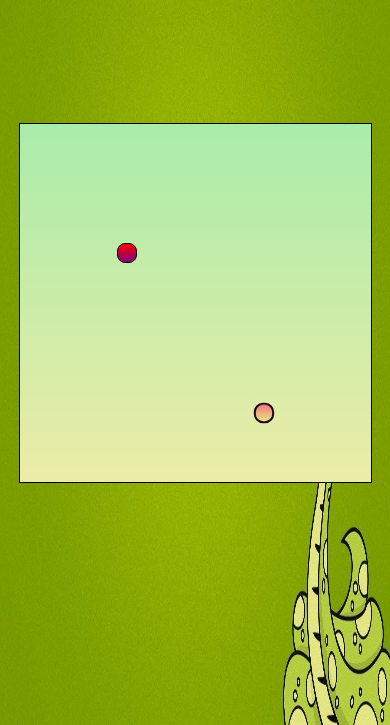
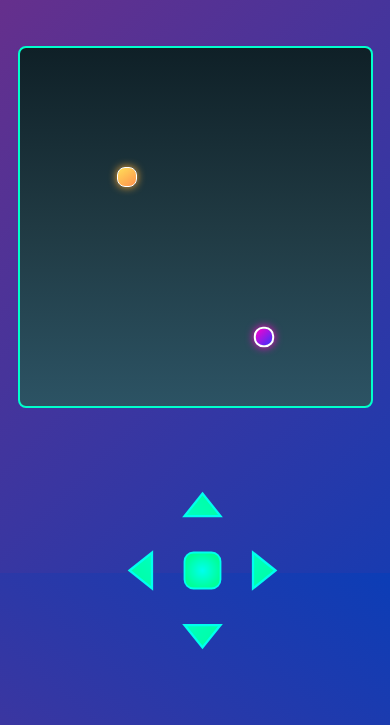
Before and after one commit to pjha91275/Cool-Snake-Game, a plain HTML site: page index.html in a window 390 px wide. Shown: the part 119-844 px from the top of the page. Drawn offline with Linux system fonts and the light colour scheme; a web font is replaced by a local one.

Commit message:
Changed appearence and added responsiveness

```diff
--- a/CSS/style.css
+++ b/CSS/style.css
@@ -6,13 +6,14 @@
 }
 
 .body{
-    background : url("/image/bg.jpg");
+    background: linear-gradient(135deg, #6f2e88, #0c3db6);
     min-height : 100vh;
     background-size : 100vw 100vh;
     background-repeat: no-repeat;
     display : flex;
     justify-content : center;
     align-items: center;
+    color : white;
 }
 
 #scoreBox{
@@ -34,30 +35,103 @@
 }
 
 #board{
-    background : linear-gradient(rgb(170, 236, 170), rgb(236, 236, 167));
+    background: linear-gradient(to bottom, #0f2027, #203a43, #2c5364);
     width : 90vmin;
     height : 92vmin;
-    border : 1px solid black;
+    border: 2px solid #00ffcc;
+    border-radius: 8px;
     display : grid;
     grid-template-rows: repeat(18, 1fr);
     grid-template-columns: repeat(18, 1fr);
 }
 
 .head{
-    background : linear-gradient(rgb(240, 124, 124), rgb(228, 228, 129));
-    border : 2px solid rgb(34, 4, 34);
+    background: linear-gradient(135deg, #ff00cc, #3333ff);
+    border: 2px solid #ffffff;
     transform : scale(1.02);
     border-radius : 9px;
+    box-shadow: 0 0 8px #ff00cc;
 }
 
 .snake{
-    background-color : purple;
-    border : .25vmin solid white;
+    background-color: rgba(0, 255, 135, 1);
+    border: 1px solid #00ffee;
     border-radius : 12px;
+    box-shadow: 0 0 6px #00ffcc;
 }
 
 .food{
-    background : linear-gradient(red, purple);
-    border : .254vmin solid black;
+    background: linear-gradient(145deg, #ffde59, #ff914d);
+    border: 1px solid #fff;
     border-radius : 8px;
+    box-shadow: 0 0 8px #ffaa33;
 }
+
+.navButtons{
+    display: grid;
+    grid-template-columns: 1fr 1fr 1fr;
+    grid-template-rows: 1fr 1fr 1fr;
+    position: absolute;
+    right: 150px;
+    top: 50%;
+    gap: 10px;
+}
+
+.key img {
+    width: 45px;
+    height: 45px;
+}
+
+.up {
+    grid-column: 2/3;
+     grid-row: 1/3;
+}
+
+.down {
+    grid-column: 2/3;
+    grid-row: 3/3;
+}
+
+.left {
+    grid-column: 1/2;
+    grid-row: 2/3;
+}
+
+.right {
+    grid-column: 3/3;
+    grid-row: 2/3;
+
+}
+
+.center {
+    grid-column: 2/3;
+    grid-row: 2/3;
+}
+
+.key:hover {
+    background-color: rgba(0, 255, 200, 0.2);
+    border-radius: 6px;
+    box-shadow: 0 0 10px #00ffee, 0 0 20px #00ffee;
+    transition: all 0.2s ease-in-out;
+    transform: scale(1.1);
+}
+
+@media (max-width: 500px) {
+    body {
+         background: linear-gradient(40deg, #6f2e88, #0c3db6);
+    }
+
+    .body {
+        min-height: 82vh;
+    }
+
+    .board {
+        width: 86vw;
+        height: 48vh;
+    }
+
+    .navButtons {
+        right: 110px;
+        top: 72%;
+    }
+}
--- a/index.html
+++ b/index.html
@@ -11,6 +11,13 @@
         <div id = "scoreBox">Score : 0</div>
         <div id = "hiscoreBox">HiScore : 0</div>
         <div id="board"></div>
+        <div class = "navButtons">
+           <div class="key up"><img src="SVG/up.svg" alt=""></img></div>
+           <div class="key down"><img src="SVG/down.svg" alt=""></img></div>
+           <div class="key left"><img src="SVG/left.svg" alt=""></img></div>
+           <div class="key right"><img src="SVG/right.svg" alt=""></img></div>
+           <div class="key center"><img src="SVG/center.svg" alt=""></img></div>
+        </div>
     </div>
     <script src = "JS/script.js"></script>
 </body>
```
Also changed, not shown: SVG/center.svg (added), SVG/down.svg (added), SVG/left.svg (added), SVG/right.svg (added), SVG/up.svg (added).
